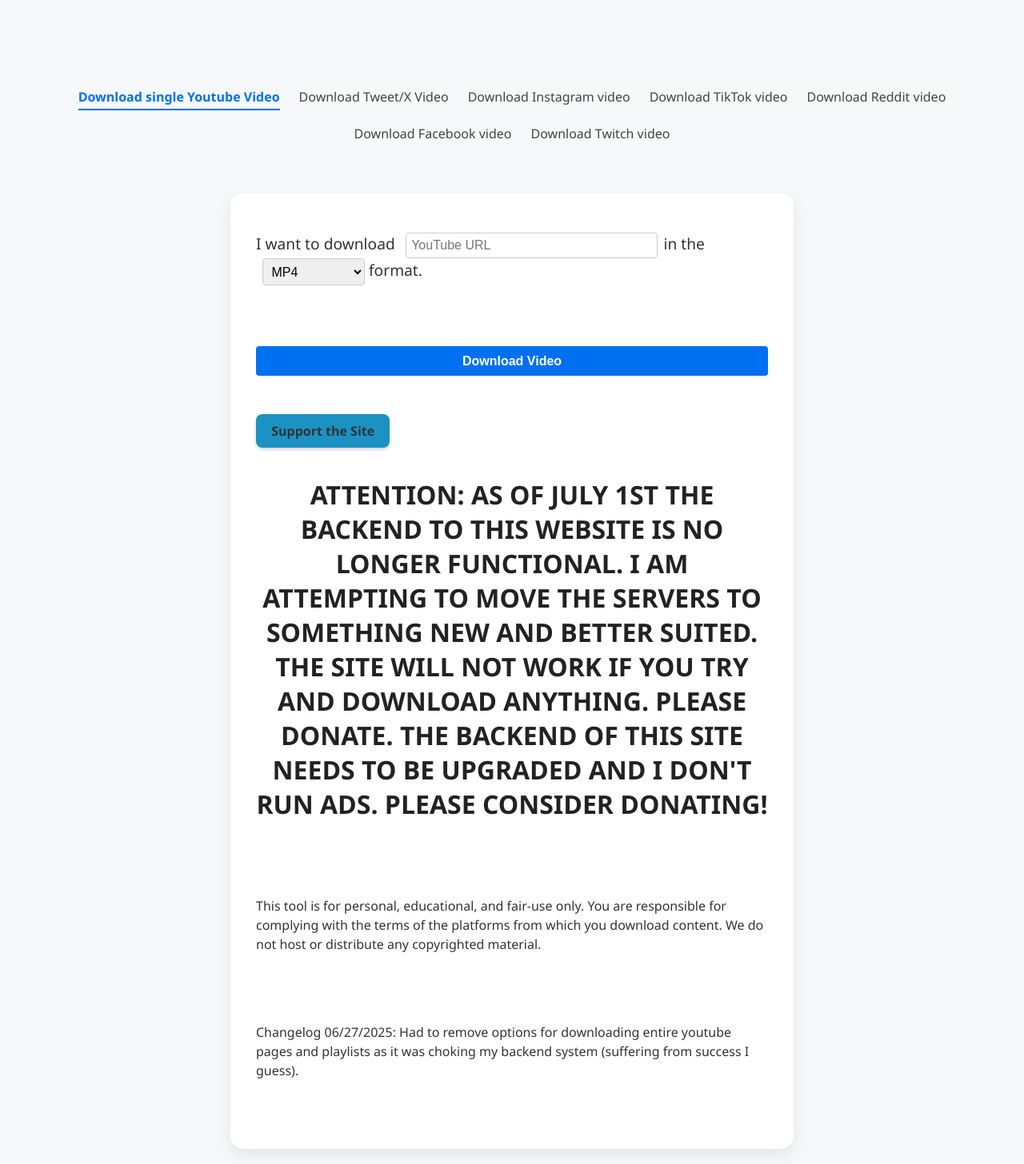
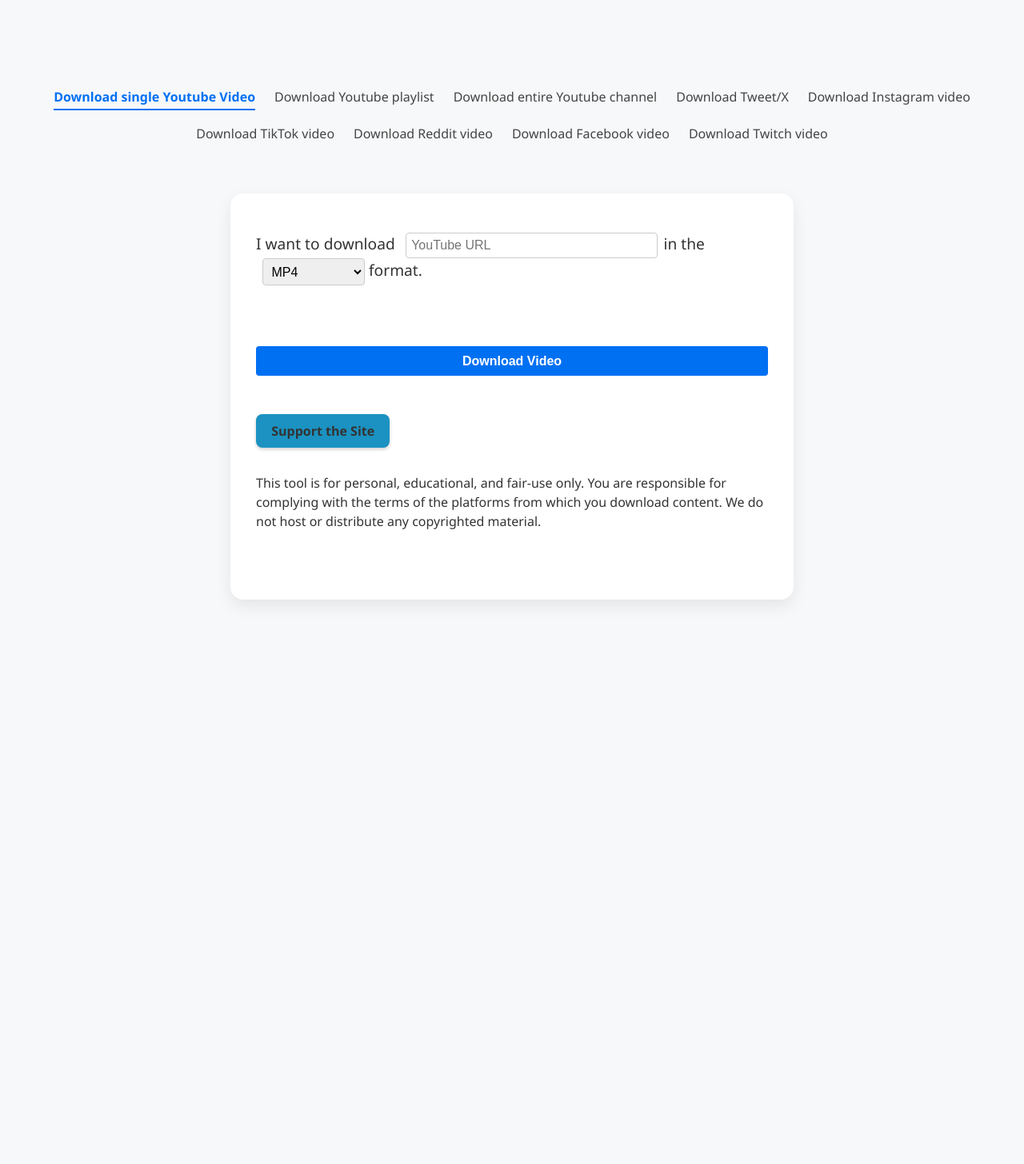
Before and after one commit to RobertPKyle/ultimadownloader, a Next.js app: page / in a window 1280 px wide. Shown: the part 254-1710 px from the top of the page at 80% size. After the commit the page ends 1100 px from the top, so only its background shows below. Built offline with nearby package versions, Linux system fonts and the light colour scheme.

Commit message:
Add files via upload

```diff
--- a/app/channel/page.js
+++ b/app/channel/page.js
@@ -16,7 +16,7 @@
     e.preventDefault();
 
     try {
-      const response = await fetch('https://0f260da8b1ff.ngrok.app/download', {
+      const response = await fetch('https://e3f0bf8afbc0.ngrok.app/download', {
         method: 'POST',
         headers: { 'Content-Type': 'application/json' },
         body: JSON.stringify({ url, format }),
--- a/app/components/NavBar.js
+++ b/app/components/NavBar.js
@@ -5,7 +5,9 @@
 
 const tabs = [
   { label: 'Download single Youtube Video', path: '/' },
-  { label: 'Download Tweet/X Video', path: '/twitter' },
+  { label: 'Download Youtube playlist', path: '/playlist' },
+  { label: 'Download entire Youtube channel', path: '/channel' },
+  { label: 'Download Tweet/X', path: '/twitter' },
   { label: 'Download Instagram video', path: '/instagram' },
   { label: 'Download TikTok video', path: '/tiktok' },
   { label: 'Download Reddit video', path: '/reddit' },
--- a/app/facebook/page.js
+++ b/app/facebook/page.js
@@ -16,7 +16,7 @@
     e.preventDefault();
 
     try {
-      const response = await fetch('https://0f260da8b1ff.ngrok.app/download', {
+      const response = await fetch('https://e3f0bf8afbc0.ngrok.app/download', {
         method: 'POST',
         headers: { 'Content-Type': 'application/json' },
         body: JSON.stringify({ url, format }),
--- a/app/instagram/page.js
+++ b/app/instagram/page.js
@@ -16,7 +16,7 @@
     e.preventDefault();
 
     try {
-      const response = await fetch('https://0f260da8b1ff.ngrok.app/download', {
+      const response = await fetch('https://e3f0bf8afbc0.ngrok.app/download', {
         method: 'POST',
         headers: { 'Content-Type': 'application/json' },
         body: JSON.stringify({ url, format }),
--- a/app/page.js
+++ b/app/page.js
@@ -11,7 +11,7 @@
     e.preventDefault();
 
     try {
-      const response = await fetch('https://0f260da8b1ff.ngrok.app/download', {
+      const response = await fetch('https://e3f0bf8afbc0.ngrok.app/download', {
         method: 'POST',
         headers: { 'Content-Type': 'application/json' },
         body: JSON.stringify({ url, format }),
@@ -101,19 +101,12 @@
         <div style={{ marginTop: '2rem' }}>
       <BuyMeACoffee />
     </div>
-            <h1>ATTENTION: AS OF JULY 1ST THE BACKEND TO THIS WEBSITE IS NO LONGER FUNCTIONAL. I AM ATTEMPTING TO MOVE THE SERVERS TO SOMETHING NEW AND BETTER SUITED. THE SITE WILL NOT WORK IF YOU TRY AND DOWNLOAD ANYTHING.
-            PLEASE DONATE. THE BACKEND OF THIS SITE NEEDS TO BE UPGRADED AND I DON'T RUN ADS. PLEASE CONSIDER DONATING!</h1>
-            <br></br>
      <p style={{ fontSize: '1rem', lineHeight: '1.5' }}>
             This tool is for personal, educational, and fair-use only. You are responsible for
             complying with the terms of the platforms from which you download content. We do not host
             or distribute any copyrighted material.
           </p>
           <br></br>
-              <p style={{ fontSize: '1rem', lineHeight: '1.5' }}>
-            Changelog 06/27/2025: Had to remove options for downloading entire youtube pages and playlists as it was choking my backend system (suffering from success I guess).
-          </p>
-          <br></br>
       </form>
    </main>
   );
--- a/app/playlist/page.js
+++ b/app/playlist/page.js
@@ -16,7 +16,7 @@
     e.preventDefault();
 
     try {
-      const response = await fetch('https://0f260da8b1ff.ngrok.app/download', {
+      const response = await fetch('https://e3f0bf8afbc0.ngrok.app/download', {
         method: 'POST',
         headers: { 'Content-Type': 'application/json' },
         body: JSON.stringify({ url, format }),
--- a/app/reddit/page.js
+++ b/app/reddit/page.js
@@ -16,7 +16,7 @@
     e.preventDefault();
 
     try {
-      const response = await fetch('https://0f260da8b1ff.ngrok.app/download', {
+      const response = await fetch('https://e3f0bf8afbc0.ngrok.app/download', {
         method: 'POST',
         headers: { 'Content-Type': 'application/json' },
         body: JSON.stringify({ url, format }),
--- a/app/tiktok/page.js
+++ b/app/tiktok/page.js
@@ -16,7 +16,7 @@
     e.preventDefault();
 
     try {
-      const response = await fetch('https://0f260da8b1ff.ngrok.app/download', {
+      const response = await fetch('https://e3f0bf8afbc0.ngrok.app/download', {
         method: 'POST',
         headers: { 'Content-Type': 'application/json' },
         body: JSON.stringify({ url, format }),
--- a/app/twitch/page.js
+++ b/app/twitch/page.js
@@ -16,7 +16,7 @@
     e.preventDefault();
 
     try {
-      const response = await fetch('https://0f260da8b1ff.ngrok.app/download', {
+      const response = await fetch('https://e3f0bf8afbc0.ngrok.app/download', {
         method: 'POST',
         headers: { 'Content-Type': 'application/json' },
         body: JSON.stringify({ url, format }),
--- a/app/twitter/page.js
+++ b/app/twitter/page.js
@@ -16,7 +16,7 @@
     e.preventDefault();
 
     try {
-      const response = await fetch('https://0f260da8b1ff.ngrok.app/download', {
+      const response = await fetch('https://e3f0bf8afbc0.ngrok.app/download', {
         method: 'POST',
         headers: { 'Content-Type': 'application/json' },
         body: JSON.stringify({ url, format }),
```
